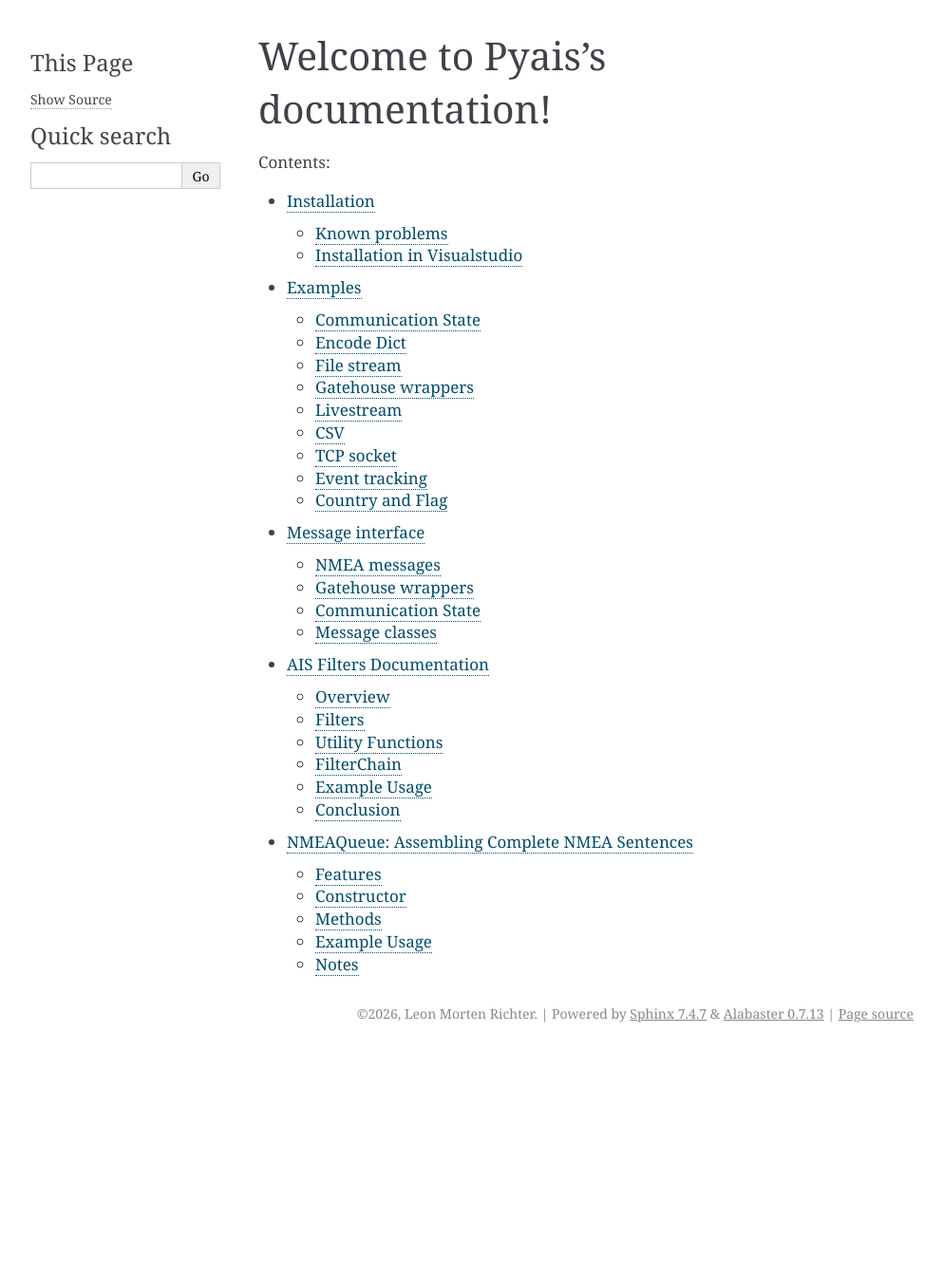
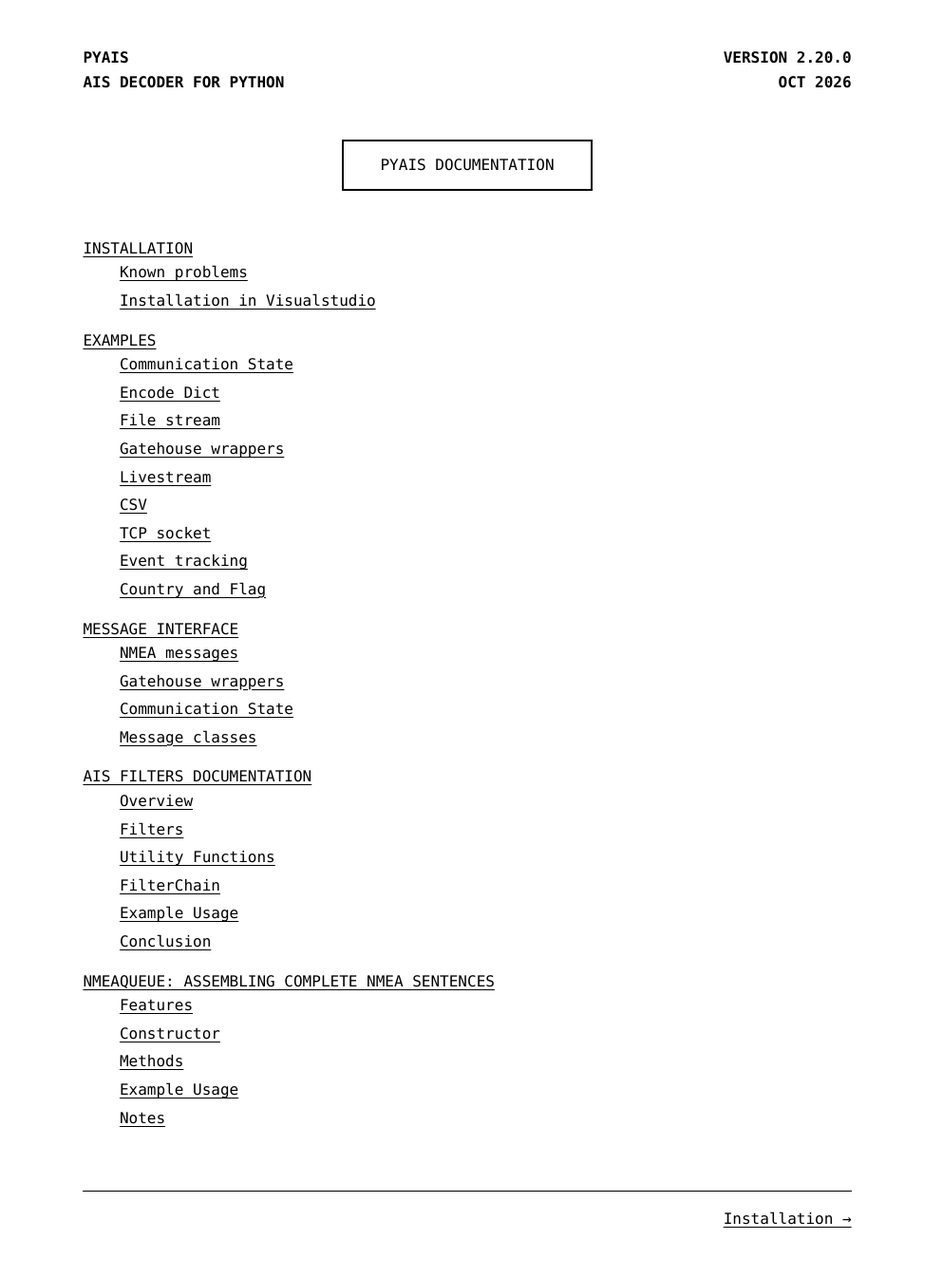
Before and after one commit to M0r13n/pyais, a Sphinx documentation site: the page built from docs/index.rst, in a window 1280 px wide. Shown: the whole page at 95% size, without its empty margins (148-1141 px from the left). Built offline with Sphinx 7.4.7, drawn with Linux system fonts in a browser that asks for light colours; before the commit the page ends 1107 px from its top, so only the background shows below that.

Commit message:
feat: add a custom theme for docs

```diff
--- /dev/null
+++ b/docs/_themes/pyais/layout.html
@@ -0,0 +1,30 @@
+<!DOCTYPE html>
+<html lang="{{ language or 'en' }}">
+<head>
+  <meta charset="utf-8">
+  {{ metatags }}
+  <title>{{ title|striptags|e }} | {{ docstitle|e }}</title>
+  {%- if pageurl %}
+  <link rel="canonical" href="{{ pageurl|e }}">
+  {%- endif %}
+  <link rel="stylesheet" href="{{ pathto('_static/pyais.css', 1) }}">
+</head>
+<body>
+  <header>
+    <a href="{{ pathto(root_doc) }}">pyais<br>AIS decoder for Python</a>
+    <p>Version {{ release|e }}{% if last_updated %}<br>{{ last_updated|e }}{% endif %}</p>
+  </header>
+
+  <main>
+    {% block body %}{{ body }}{% endblock %}
+  </main>
+
+  <footer>
+    <nav aria-label="Pages">
+      {%- if prev %}<a href="{{ prev.link|e }}" rel="prev">&larr; {{ prev.title }}</a>{% else %}<span></span>{% endif %}
+      {%- if pagename != root_doc %}<a href="{{ pathto(root_doc) }}" class="home">Contents</a>{% else %}<span></span>{% endif %}
+      {%- if next %}<a href="{{ next.link|e }}" rel="next">{{ next.title }} &rarr;</a>{% else %}<span></span>{% endif %}
+    </nav>
+  </footer>
+</body>
+</html>
--- /dev/null
+++ b/docs/_themes/pyais/search.html
@@ -0,0 +1,14 @@
+{#- Sphinx always emits a search page. Its client-side search needs
+    JavaScript, which this theme does not ship, so point readers to the
+    server-side search Read the Docs provides instead. -#}
+{%- extends "layout.html" %}
+{%- set title = "Search" %}
+{%- block body %}
+<section>
+  <h1>Search</h1>
+  <p>Search is provided by Read the Docs: press <kbd>/</kbd> or open the
+  Read the Docs menu in the corner of the page.</p>
+  <p>Offline, use your browser’s find on the
+  <a href="{{ pathto(root_doc) }}">contents</a>.</p>
+</section>
+{%- endblock %}
--- /dev/null
+++ b/docs/_themes/pyais/static/pyais.css
@@ -0,0 +1,132 @@
+/* pyais documentation theme.
+   Modelled on a 1980s machine reference manual: one monospace face,
+   ink on paper, structure carried by rules instead of colour. */
+
+:root {
+  color-scheme: light dark;
+  --paper: #fff;
+  --ink: #000;
+  --mark: #c3d7f4;      /* the highlighter blue: selection */
+  --mark-ink: #2f5590;  /* also used for literals in code */
+  --tint: #f3f5f8;      /* faint surface behind code */
+  --muted: #5d6570;     /* comments and shell prompts */
+}
+
+@media (prefers-color-scheme: dark) {
+  :root {
+    --paper: #000;
+    --ink: #e6e6e6;
+    --mark: #1d3354;
+    --mark-ink: #b7cdf0;
+    --tint: #10151d;
+    --muted: #98a1ac;
+  }
+}
+
+/* Berkeley Mono is used only if it is installed on the reader's machine;
+   no font files are served. */
+html {
+  background: var(--paper);
+  color: var(--ink);
+  font: 16px/1.6 "Berkeley Mono", "IBM Plex Mono", ui-monospace, "SF Mono",
+        Menlo, Consolas, "Liberation Mono", monospace;
+  -webkit-text-size-adjust: 100%;
+}
+
+body {
+  max-width: 84ch;
+  margin: 0 auto;
+  padding: 3rem 2ch;
+  overflow-wrap: anywhere;   /* long URLs must not widen the page */
+}
+
+::selection { background: var(--mark); color: var(--mark-ink); }
+
+a { color: inherit; text-underline-offset: .2em; }
+a:focus-visible { outline: 2px solid; outline-offset: 2px; }
+
+/* Masthead: publisher left, revision right */
+header {
+  display: flex;
+  justify-content: space-between;
+  gap: 2ch;
+  margin-bottom: 3rem;
+  font-weight: 700;
+  text-transform: uppercase;
+}
+header a { text-decoration: none; }
+header p { margin: 0; text-align: right; }
+
+/* Page title: the boxed label */
+h1 {
+  width: fit-content;
+  max-width: 100%;
+  margin: 0 auto 3rem;
+  padding: .75em 4ch;
+  border: 2px solid;
+  font-size: 1em;
+  font-weight: 400;
+  text-align: center;
+  text-transform: uppercase;
+}
+
+h2, h3, h4 {
+  margin: 3rem 0 1rem;
+  font-size: 1em;
+  font-weight: 400;
+  text-transform: uppercase;
+}
+h2 { padding-bottom: .25em; border-bottom: 4px double; }
+h3 { padding-bottom: .25em; border-bottom: 1px solid; }
+
+.headerlink { margin-left: 1ch; text-decoration: none; visibility: hidden; }
+:hover > .headerlink, .headerlink:focus-visible { visibility: visible; }
+h1 .headerlink { display: none; }
+
+/* Code: indented between single rules, like the DATA block */
+pre {
+  margin: 1.5rem 0;
+  padding: 1rem 2ch 1rem 4ch;
+  background: var(--tint);
+  border-block: 1px solid;
+  overflow-x: auto;
+  line-height: 1.5;
+  overflow-wrap: normal;
+}
+code, kbd, pre { font: inherit; }
+code.literal, kbd {
+  padding: .1em .5ch;
+  background: var(--tint);
+  box-shadow: inset 0 0 0 1px color-mix(in srgb, var(--ink) 12%, transparent);
+}
+
+/* Syntax: weight and two quiet tones instead of a rainbow.
+   Pygments class prefixes: c = comment, k = keyword, s = string,
+   m = number, gp = shell prompt. */
+.highlight [class^="c"] { color: var(--muted); font-style: italic; }
+.highlight [class^="k"], .highlight .ow { font-weight: 700; }
+.highlight [class^="s"],
+.highlight [class^="m"] { color: var(--mark-ink); }
+.highlight .gp { color: var(--muted); user-select: none; }  /* copy commands without "$ " */
+
+/* Lists, including the contents page and local tables of contents */
+ul { padding-left: 4ch; list-style: "- "; }
+li > p { margin: 0; }
+li + li { margin-top: .25em; }
+.toctree-wrapper ul, nav.contents ul { list-style: none; }
+.toctree-wrapper > ul, nav.contents > ul { padding-left: 0; }
+.toctree-wrapper .caption, nav.contents .topic-title { display: none; }
+nav.contents { margin-bottom: 3rem; }
+.toctree-wrapper > ul > li { margin-top: 1rem; }
+.toctree-wrapper > ul > li > a { text-transform: uppercase; }
+
+/* Footer: previous / contents / next */
+footer { margin-top: 4rem; padding-top: 1rem; border-top: 1px solid; }
+footer nav { display: grid; grid-template-columns: 1fr auto 1fr; gap: 2ch; }
+footer .home { font-style: italic; }
+footer [rel="next"] { text-align: right; }
+
+@media (max-width: 40em) {
+  header p { white-space: nowrap; }
+  pre { padding-left: 2ch; }
+}
--- /dev/null
+++ b/docs/_themes/pyais/theme.toml
@@ -0,0 +1,7 @@
+# Minimal in-repo theme. Inherits only the template set of Sphinx's
+# built-in "basic" theme; none of its CSS or JavaScript is loaded.
+[theme]
+inherit = "basic"
+stylesheets = ["pyais.css"]
+sidebars = []
+pygments_style = { default = "none" }
--- a/docs/conf.py
+++ b/docs/conf.py
@@ -10,9 +10,7 @@
 # add these directories to sys.path here. If the directory is relative to the
 # documentation root, use os.path.abspath to make it absolute, like shown here.
 #
-# import os
-# import sys
-# sys.path.insert(0, os.path.abspath('.'))
+import os
 
 
 # -- Project information -----------------------------------------------------
@@ -33,7 +31,6 @@
 ]
 
 # Add any paths that contain templates here, relative to this directory.
-templates_path = ['_templates']
 
 # List of patterns, relative to source directory, that match files and
 # directories to ignore when looking for source files.
@@ -45,9 +42,15 @@
 # The theme to use for HTML and HTML Help pages.  See the documentation for
 # a list of builtin themes.
 #
-html_theme = 'alabaster'
+html_theme = 'pyais'
+html_theme_path = ['_themes']
+html_title = 'pyais'
+html_last_updated_fmt = '%b %Y'
 
-# Add any paths that contain custom static files (such as style sheets) here,
-# relative to this directory. They are copied after the builtin static files,
-# so a file named "default.css" will overwrite the builtin "default.css".
-html_static_path = ['_static']
+# Read the Docs sets this; it yields <link rel="canonical"> on every page.
+html_baseurl = os.environ.get('READTHEDOCS_CANONICAL_URL', '')
+
+# Publish only what readers need.
+html_copy_source = False
+html_show_sourcelink = False
+html_use_index = False
--- a/docs/examples.rst
+++ b/docs/examples.rst
@@ -1,6 +1,10 @@
 ##################
 Examples
 ##################
+
+.. contents::
+   :local:
+   :depth: 1
 
 There are many different examples that show the usage of pyais. Each example explains a different feature of pyais. All examples can be found in the examples folder: https://github.com/M0r13n/pyais/tree/master/examples
 
--- a/docs/index.rst
+++ b/docs/index.rst
@@ -3,12 +3,11 @@
    You can adapt this file completely to your liking, but it should at least
    contain the root `toctree` directive.
 
-Welcome to Pyais's documentation!
-=================================
+pyais documentation
+===================
 
 .. toctree::
    :maxdepth: 2
-   :caption: Contents:
 
    install
    examples
--- a/docs/messages.rst
+++ b/docs/messages.rst
@@ -1,6 +1,10 @@
 ##################
 Message interface
 ##################
+
+.. contents::
+   :local:
+   :depth: 1
 
 `pyais` supports all message types. But it can currently not decode message specific payloads. This should be done by the user.
 
--- a/pyproject.toml
+++ b/pyproject.toml
@@ -24,6 +24,8 @@
   "Programming Language :: Python :: 3.11",
   "Programming Language :: Python :: 3.12",
   "Programming Language :: Python :: 3.13",
+  "Programming Language :: Python :: 3.14",
+  "Programming Language :: Python :: 3.15",
   "Programming Language :: Python :: 3 :: Only",
   "Topic :: Communications",
   "Topic :: System :: Networking",
@@ -35,7 +37,7 @@
 ]
 
 [project.optional-dependencies]
-dev = ['mypy', 'flake8', 'pytest', 'pytest-cov']
+dev = ['mypy', 'flake8', 'pytest', 'pytest-cov', 'sphinx']
 
 [project.urls]
 "Homepage" = "https://github.com/M0r13n/pyais"
```
Also changed, not shown: docs/requirements.txt (added, +413 -0 lines), .readthedocs.yaml, 2 other files.
